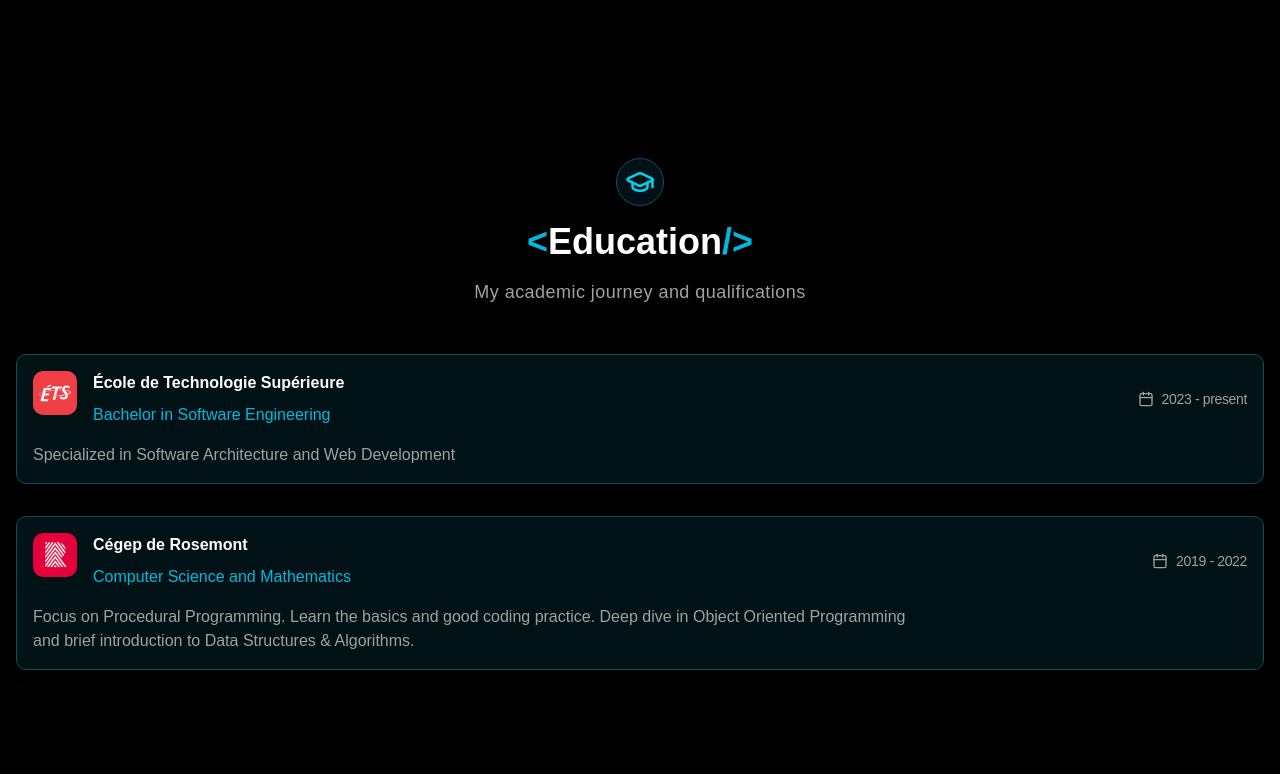
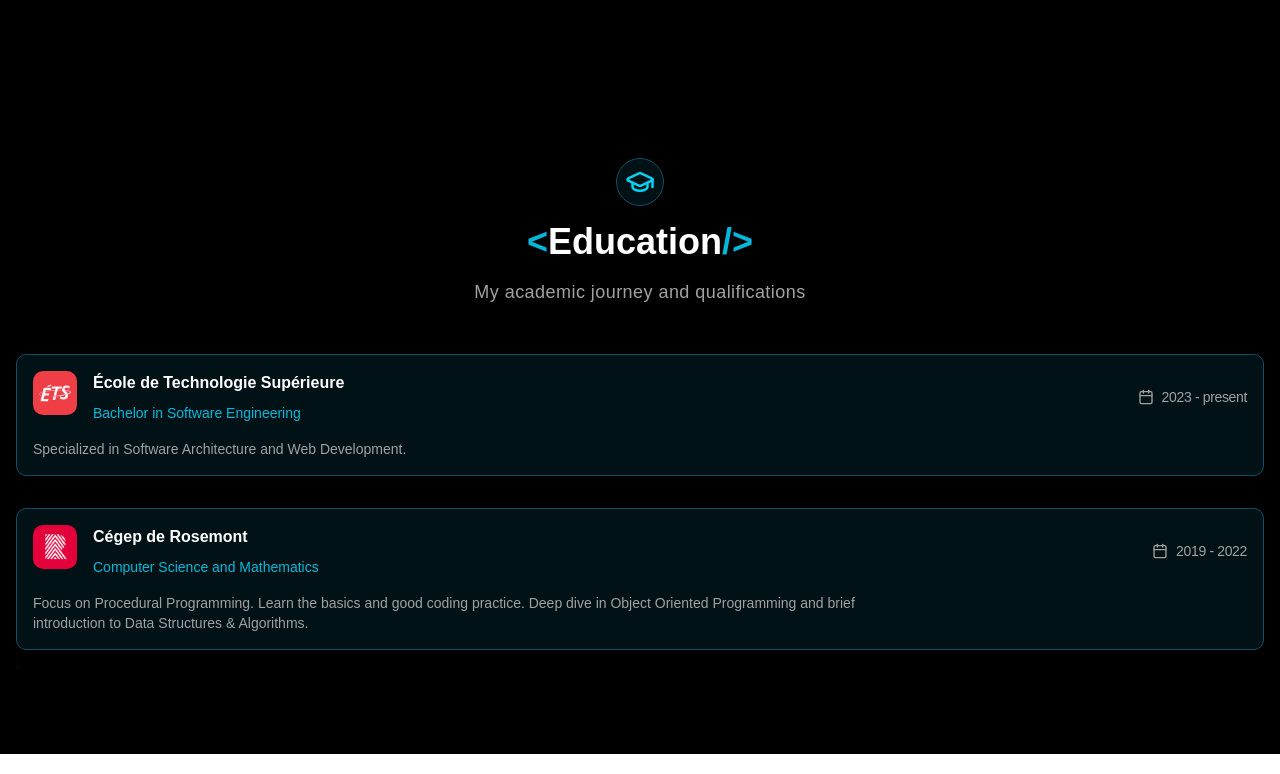
Before and after one commit to StarshipGhost/portfolio, a React (Vite) app: page / in a window 1280 px wide. Shown: the part 1959-2733 px from the top of the page. Built offline with nearby package versions, Linux system fonts and the light colour scheme.

Commit message:
Add reponsive text size and change components dispositions based on card container's width

```diff
--- a/src/components/sections/Education.tsx
+++ b/src/components/sections/Education.tsx
@@ -17,7 +17,7 @@
             icon: ets,
             school: 'École de Technologie Supérieure',
             program: 'Bachelor in Software Engineering',
-            specialization: 'Specialized in Software Architecture and Web Development',
+            specialization: 'Specialized in Software Architecture and Web Development.',
             year: '2023 - present'
         },
         {
@@ -32,12 +32,12 @@
 const EducationCard = ({education : {icon, school, program, specialization, year}} : {education: EducationCardProps}) => {
     return (
         <div className="bg-cyan-500/10 backdrop-blur-3xl border border-solid border-cyan-900 hover:border-cyan-500 flex flex-col gap-4 rounded-lg p-4">
-            <div className='flex justify-between'>
+            <div className='flex flex-col gap-4 md:flex-row md:justify-between'>
                 <div className='flex gap-4'>
                     <img src={icon} className='size-11 rounded-lg'></img>
                     <div className='space-y-2'>
                         <h2 className='text-white'>{school}</h2>
-                        <p className='text-cyan-500 font-medium'>{program}</p>
+                        <p className='text-cyan-500 text-sm font-medium'>{program}</p>
                     </div>
                 </div>
                 <div className='text-neutral-400 text-sm tracking-tight flex gap-2 items-center'>
@@ -45,7 +45,7 @@
                     <span>{year}</span>
                 </div>
             </div>
-            <p className='max-w-4xl text-neutral-400'>{specialization}</p>
+            <p className='max-w-4xl text-sm lg:text-normal text-neutral-400'>{specialization}</p>
         </div>
     )
 }
@@ -53,7 +53,7 @@
 const EducationCards = ({education} : {education: EducationCardProps[]}) => {
     return (
         <div className='w-full space-y-8'>
-            {education.map(edu => <EducationCard education={edu}/>)};
+            {education.map(edu => <EducationCard key={edu.school} education={edu}/>)};
         </div>
     )
 }
@@ -62,8 +62,8 @@
     return (
         <section className='max-w-7xl mx-auto flex flex-col gap-4 items-center px-4 py-20'>
             <GraduationCapIcon/>
-            <BracketWrapper color={'text-cyan-500'} className="text-3xl lg:text-4xl text-white font-bold">Education</BracketWrapper>
-            <p className="text-neutral-400 text-md lg:text-lg tracking-wide text-center mb-8">My academic journey and qualifications</p>
+            <BracketWrapper color={'text-cyan-500'} className="text-3xl lg:text-4xl text-white text-center font-bold">Education</BracketWrapper>
+            <p className="max-w-xl text-neutral-400 text-md lg:text-lg tracking-wide text-center mb-8">My academic journey and qualifications</p>
             <EducationCards education={education}/>
         </section>
     )
```
